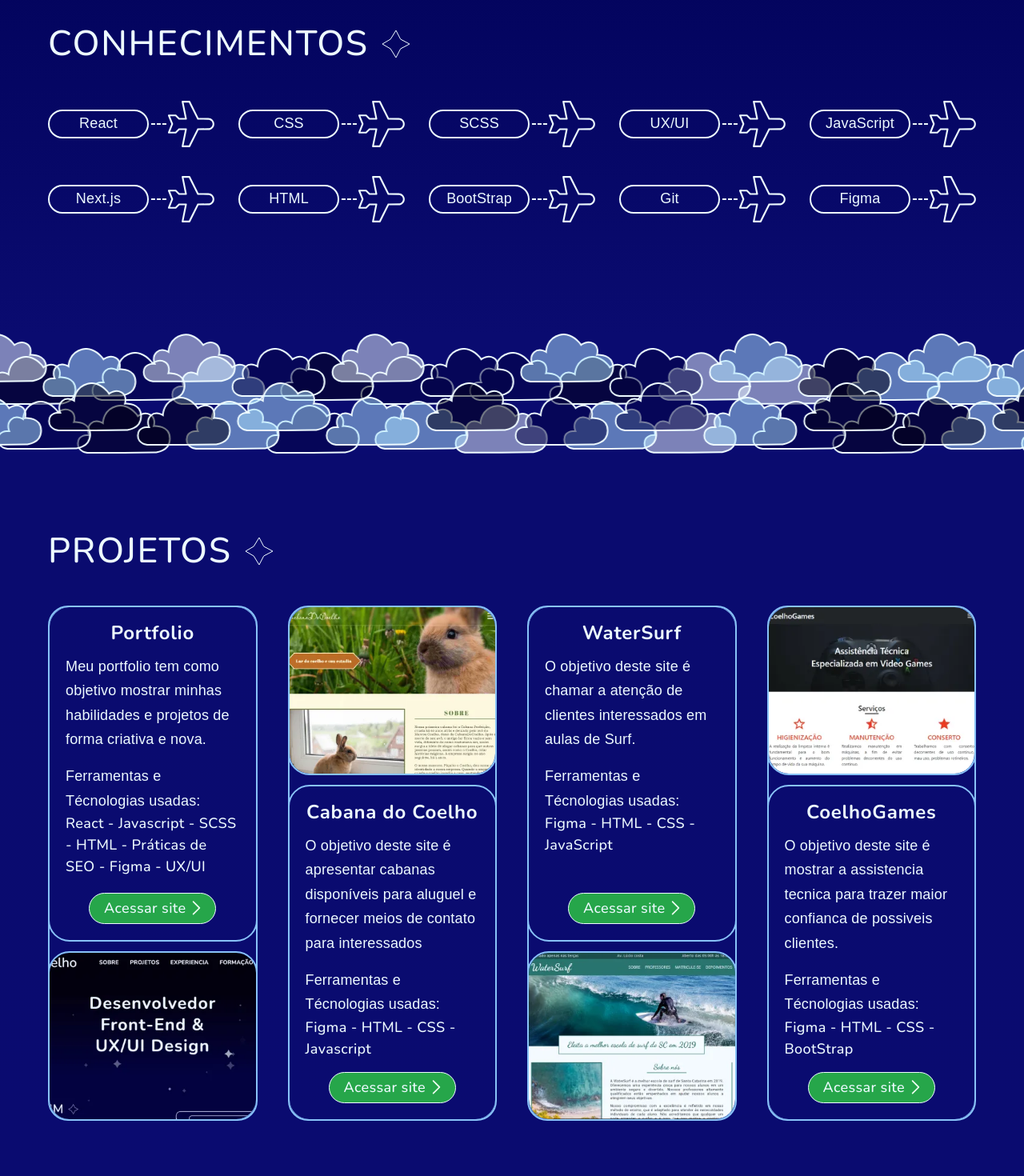
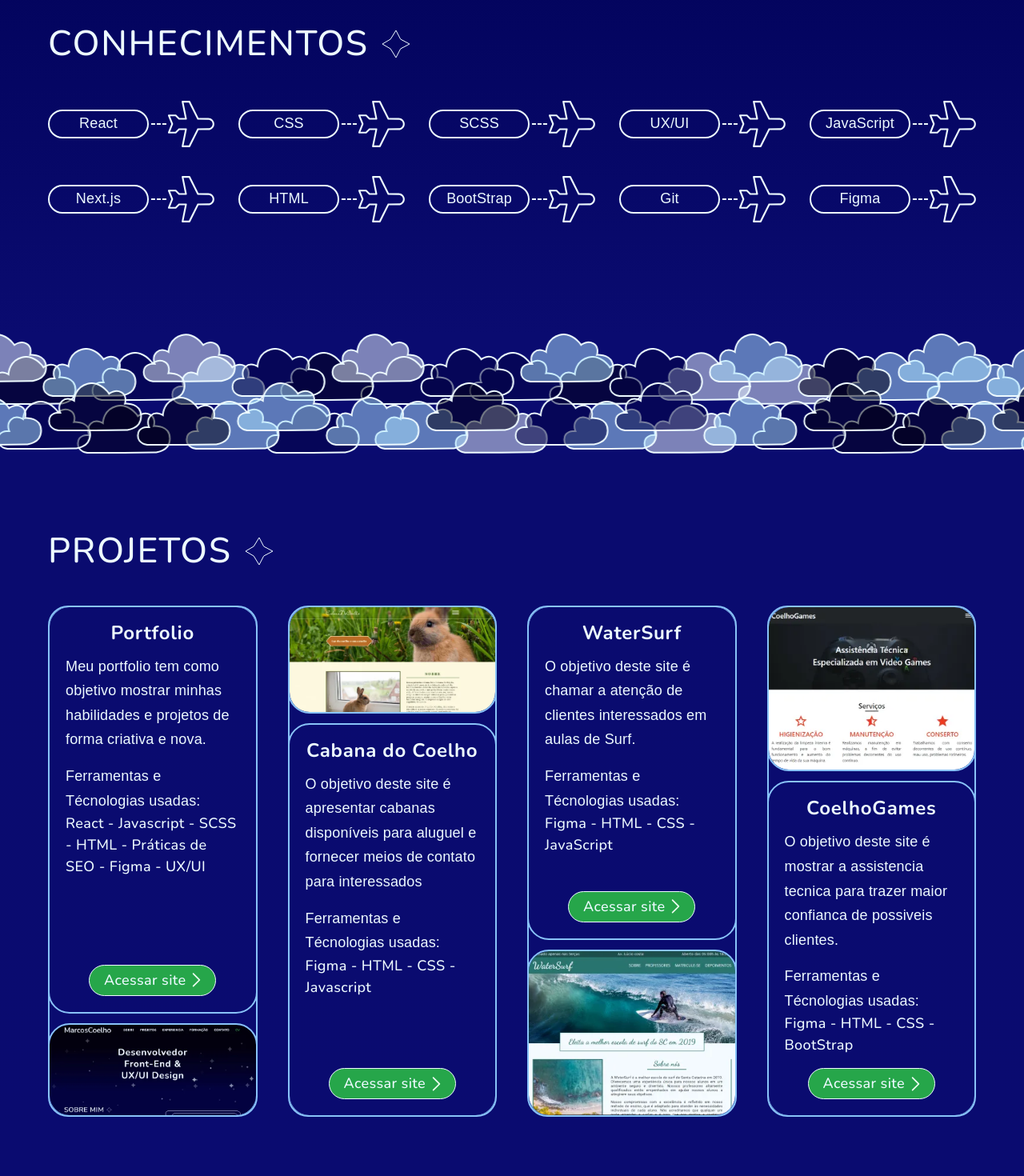
Before and after one commit to MarcosAlexandreCoelhoCampos/marcos-coelho, a React (Vite) app: page / in a window 1280 px wide. Shown: the part 1400-2870 px from the top of the page at 80% size. Built offline with nearby package versions, Linux system fonts and the light colour scheme; a web font is replaced by a local one.

Commit message:
Add animations to components

```diff
--- a/src/components/macroComponents/AirplaneWithText/index.tsx
+++ b/src/components/macroComponents/AirplaneWithText/index.tsx
@@ -14,7 +14,9 @@ const AirplaneWithText: React.FC<{ texts: string[] }> = ({ texts }) => {
     <div
       ref={containerRef}
       className={`${styles.AirplaneWithTextContainer} ${
-        isInViewport && !isDesktop ? styles.animate : ''
+        isInViewport && !isDesktop && styles.animate
+      } ${isInViewport && isDesktop && 'animeFromNegativeLeft'} ${
+        isDesktop && 'animeFromNegativeLeftPreparation'
       }`}
     >
       <div className={`${styles.AirplaneWithTextContent}`}>
--- a/src/components/macroComponents/CreateCloudsOnRow/CreateCloudsOnRow.module.scss
+++ b/src/components/macroComponents/CreateCloudsOnRow/CreateCloudsOnRow.module.scss
@@ -4,6 +4,7 @@
   overflow-x: hidden;
   max-width: 100%;
   min-height: 122px;
+  user-select: none;
 }
 
 .cloudsRow {
--- a/src/components/macroComponents/CreateStarsOnContainer/starAnimation.module.scss
+++ b/src/components/macroComponents/CreateStarsOnContainer/starAnimation.module.scss
@@ -3,6 +3,7 @@
   animation-fill-mode: both;
   animation-timing-function: ease-in;
   animation-iteration-count: infinite;
+  user-select: none;
 }
 
 @keyframes starAnimation {
--- a/src/functions/ComponentOnViewport/index.tsx
+++ b/src/functions/ComponentOnViewport/index.tsx
@@ -1,6 +1,9 @@
 import React from 'react';
 
-const ComponentOnViewport = (ref: React.RefObject<HTMLElement>) => {
+const ComponentOnViewport = (
+  ref: React.RefObject<HTMLElement>,
+  where: number = 1.2
+) => {
   const [isInView, setIsInView] = React.useState(false);
 
   React.useEffect(() => {
@@ -9,8 +12,8 @@ const ComponentOnViewport = (ref: React.RefObject<HTMLElement>) => {
         const elementRect = ref.current.getBoundingClientRect();
         const windowHeight = window.innerHeight;
         if (
-          elementRect.top < windowHeight / 1.2 &&
-          elementRect.top > -windowHeight / 1.2
+          elementRect.top < windowHeight / where &&
+          elementRect.top > -windowHeight / where
         ) {
           setIsInView(true);
         } else if (elementRect.bottom < 0 || elementRect.top > windowHeight) {
--- a/src/globalStyles/animation.scss
+++ b/src/globalStyles/animation.scss
@@ -40,7 +40,7 @@
   transform: translateX(-100vw);
 }
 .animeFromNegativeLeft {
-  animation: animeFromNegativeLeftAnimation 0.8s ease-in 0s forwards normal;
+  animation: animeFromNegativeLeftAnimation 1.2s linear 0s forwards normal;
 }
 
 @keyframes animeFromNegativeLeftAnimation {
@@ -51,3 +51,19 @@
     transform: translateX(0px);
   }
 }
+
+.animeOpacityPreparation {
+  opacity: 0;
+}
+.animeOpacity {
+  animation: animeOpacityAnimation 1.2s ease-in 0s forwards normal;
+}
+
+@keyframes animeOpacityAnimation {
+  0% {
+    opacity: 0;
+  }
+  100% {
+    opacity: 1;
+  }
+}
--- a/src/pages/Home/sections/AboutMe/index.tsx
+++ b/src/pages/Home/sections/AboutMe/index.tsx
@@ -4,6 +4,7 @@ import MaxWidth from '../../../../components/macroComponents/MaxWidth';
 import TitleWithStar from '../../../../components/macroComponents/TitleWithStar';
 import CreateStarsOnContainer from '../../../../components/macroComponents/CreateStarsOnContainer';
 import { AboutMeData } from '../../../../textContent/typescript/home.ts';
+import ComponentOnViewport from '../../../../functions/ComponentOnViewport/index.tsx';
 
 const AboutMe: React.FC<{ data: AboutMeData }> = ({ data }) => {
   const aboutMeRef = React.useRef<HTMLDivElement>(null);
@@ -12,7 +13,11 @@ const AboutMe: React.FC<{ data: AboutMeData }> = ({ data }) => {
   React.useEffect(() => setLoaded(true), [aboutMeRef, aboutMeContainertRef]);
 
   return (
-    <section className={styles.aboutMeSection} id='about-me' ref={aboutMeRef}>
+    <section
+      className={`${styles.aboutMeSection} `}
+      id='about-me'
+      ref={aboutMeRef}
+    >
       {loaded && (
         <div>
           <CreateStarsOnContainer
@@ -26,7 +31,9 @@ const AboutMe: React.FC<{ data: AboutMeData }> = ({ data }) => {
 
       <MaxWidth>
         <div
-          className={styles.aboutMeSectionContainer}
+          className={`${styles.aboutMeSectionContainer} ${
+            ComponentOnViewport(aboutMeRef, 1.5) && 'animeOpacity'
+          } animeOpacityPreparation`}
           ref={aboutMeContainertRef}
         >
           <img
--- a/src/pages/Home/sections/Banner/index.tsx
+++ b/src/pages/Home/sections/Banner/index.tsx
@@ -10,7 +10,7 @@ const Banner: React.FC<{ data: BannerData }> = ({ data }) => {
   return (
     <section className={`${styles.homeBanner}`} ref={homeBannerRef} id='banner'>
       <h1
-        className={`${styles.mainTitle}`}
+        className={`${styles.mainTitle} animeOpacity`}
         style={{ whiteSpace: 'pre-line' }}
         ref={mainTitleRef}
       >
--- a/src/pages/Home/sections/Projects/ProjectContent/ProjectContent.module.scss
+++ b/src/pages/Home/sections/Projects/ProjectContent/ProjectContent.module.scss
@@ -13,7 +13,7 @@
   @media (min-width: 1200px) {
     max-width: 100%;
     display: grid;
-    grid-template-rows: 1fr 0.5fr;
+    grid-template-rows: auto 0.5fr;
   }
   &:nth-child(even) {
     @media (min-width: 768px) {
@@ -24,7 +24,7 @@
   }
   &:nth-child(even) {
     @media (min-width: 1200px) {
-      grid-template-rows: 0.5fr 1fr;
+      grid-template-rows: 0.5fr auto;
       .ProjectContentImage {
         order: -1;
       }
```
